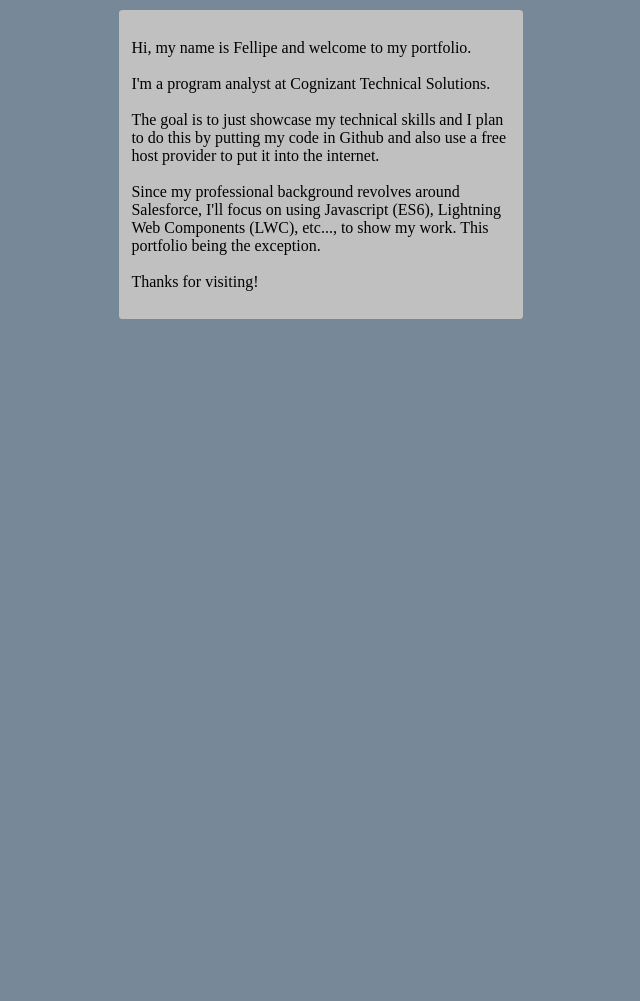
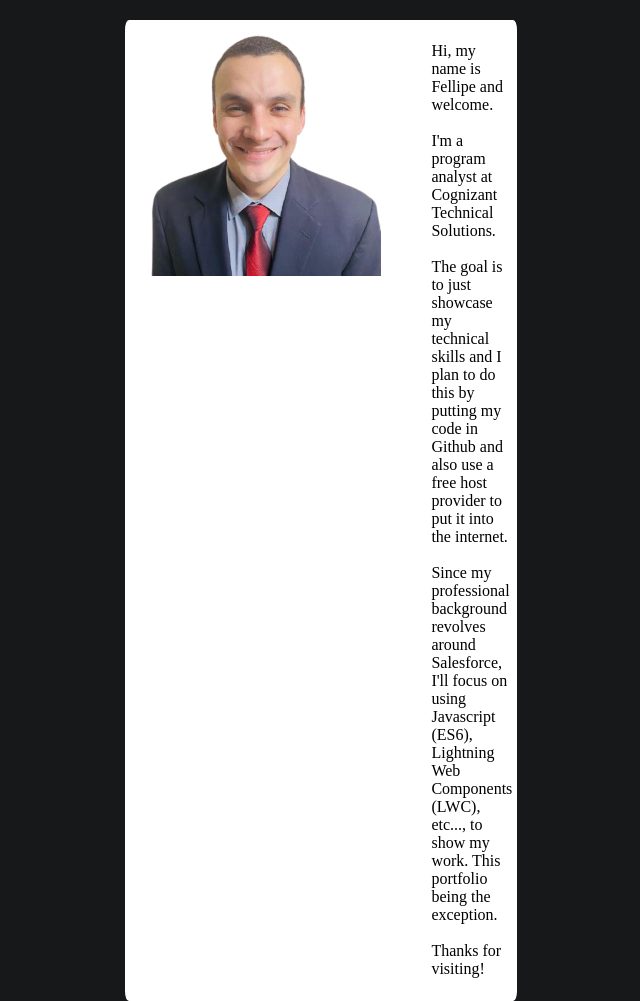
Before and after one commit to fddemora/fddemora.github.io, a website built with Parcel: page index.html in a window 1280 px wide. Shown: the whole page, without its empty margins (319-959 px from the left). Before the commit the page ends 800 px from the top, so only its background shows below. Built offline with nearby package versions, Linux system fonts and the light colour scheme.

Commit message:
update
added profile img to header container.

```diff
--- a/index.html
+++ b/index.html
@@ -10,8 +10,9 @@
 <body>
     <div class="container1">
         <div class="child-container1">
+            <img src="img/profile-removebg-preview.png" alt="profile picture">
             <p>
-                Hi, my name is Fellipe and welcome to my portfolio. <br><br>
+                Hi, my name is Fellipe and welcome. <br><br>
                 I'm a program analyst at Cognizant Technical Solutions. <br><br>
                 The goal is to just showcase my technical skills and I plan to do this
                 by putting my code in Github and also use a free host provider to put it into
--- a/style.css
+++ b/style.css
@@ -1,5 +1,5 @@
 body{
-    background-color: lightslategray;
+    background-color: rgb(22, 24, 26);
 }
 
 .container1 {
@@ -7,10 +7,17 @@ body{
 }
 
 .child-container1 {
-    margin: 10px auto;
+    display: flex;
+    margin: 20px auto;
     width: 30%;
-    background-color: silver;
-    padding: 1%;
+    background-color: rgb(255, 255, 255);
+    padding: 0.5%;
     border-radius: 1%;
+}
+
+.child-container1 img {
+    width: 250px;
+    height: 250px;
+    padding-right: 50px;
 
 }
```
Also changed, not shown: img/profile-removebg-preview.png (added).
